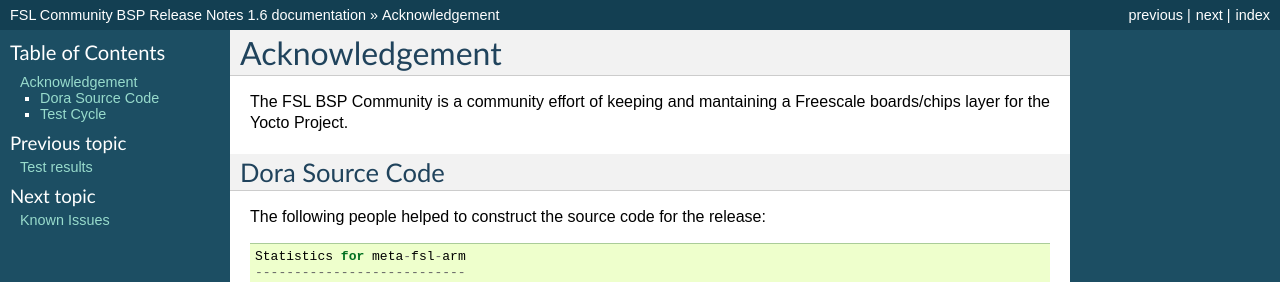
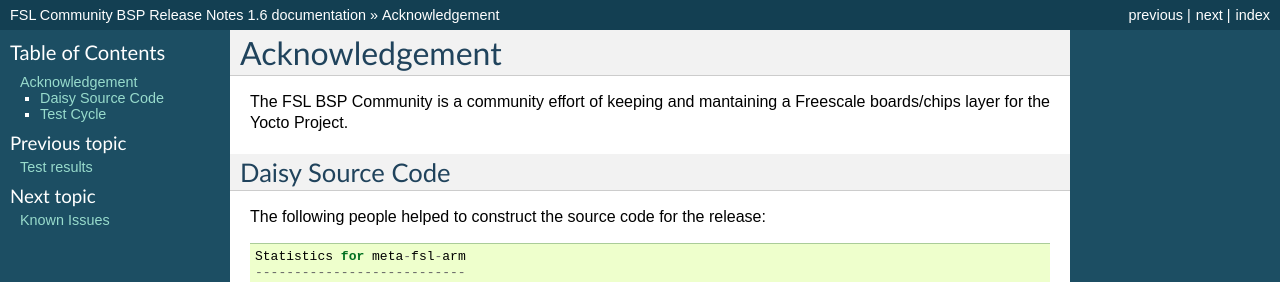
Before and after one commit to Freescale/Documentation, a Sphinx documentation site: the page built from release-notes/source/Acknowledgement.rst, in a window 1280 px wide and 900 px high. Shown: the top 282 px of the window. Built offline with Sphinx 7.4.7, drawn with Linux system fonts in a browser that asks for light colours; pages that are not in the unit, such as notebooks, are missing from menus.

Commit message:
RN: Acknowledgement.rst: use |release_name| instead of the hardcoded release name
Signed-off-by: Mario Domenech Goulart <mario@ossystems.com.br>

```diff
--- a/release-notes/source/Acknowledgement.rst
+++ b/release-notes/source/Acknowledgement.rst
@@ -5,8 +7,8 @@
 The FSL BSP Community is a community effort of keeping and mantaining
 a Freescale boards/chips layer for the Yocto Project.
 
-Dora Source Code
-----------------
+|release_name| Source Code
+--------------------------
 
 The following people helped to construct the source code for the release:
 
```
Also changed, not shown: other parts of release-notes/source/Acknowledgement.rst (+2 -0 lines).
